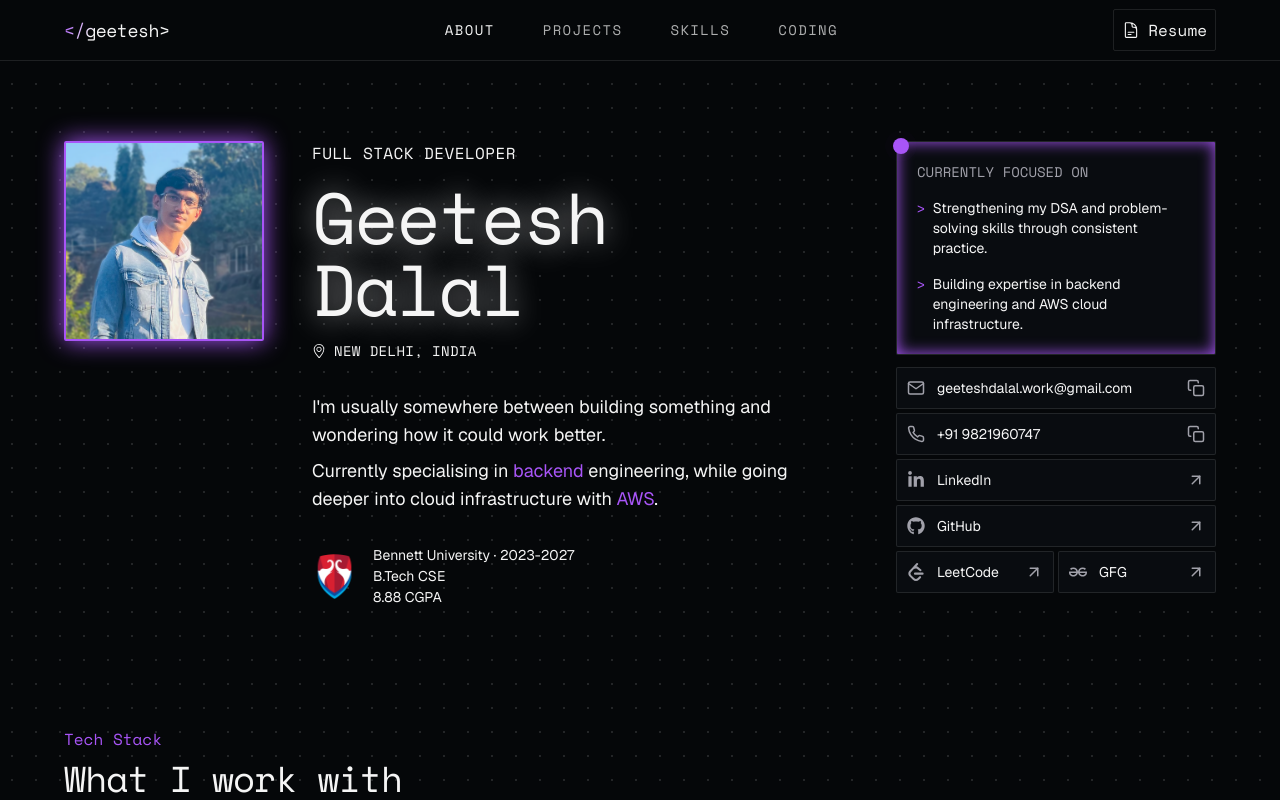
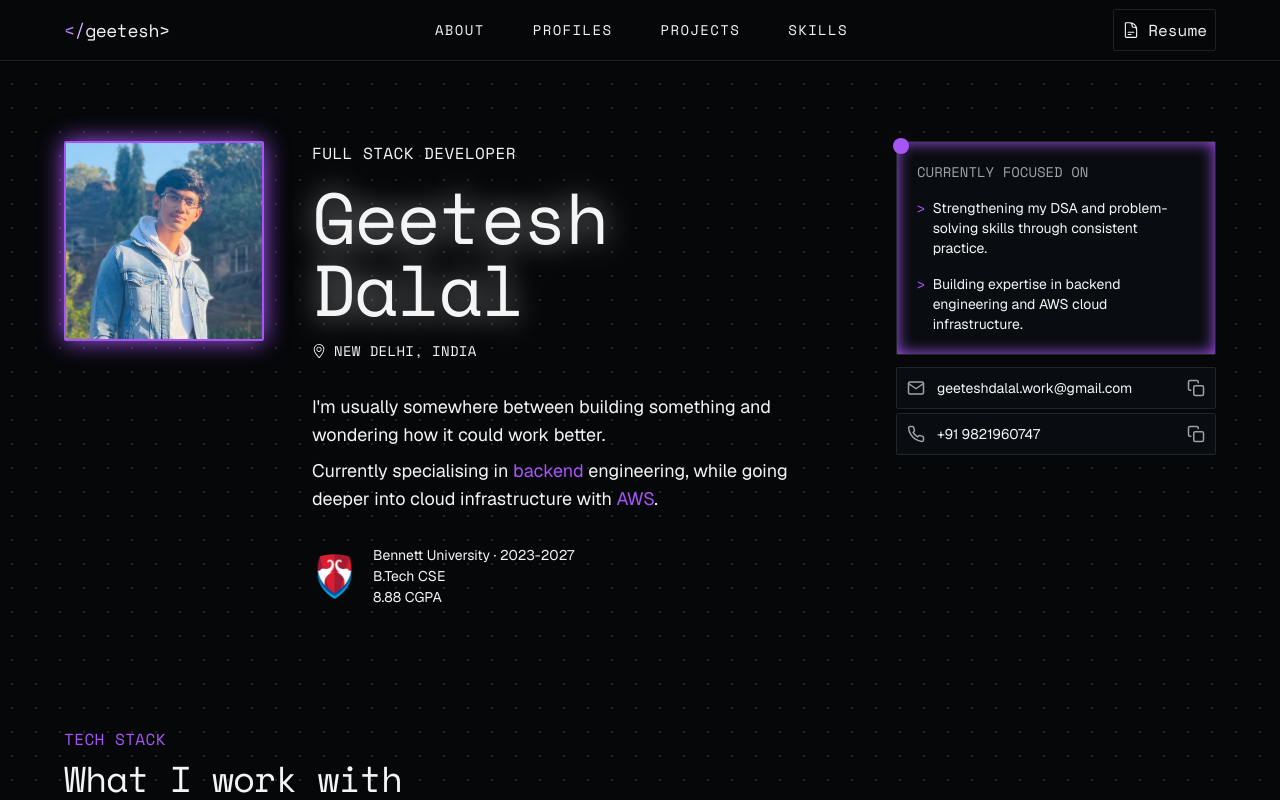
Before and after one commit to Geeteshgit/portfolio-website, a Next.js app: page / in a window 1280 px wide. Shown: the top 800 px of the page. Built offline with nearby package versions, Linux system fonts and the light colour scheme.

Commit message:
update header to scroll to another page's section (#9)

```diff
--- a/src/components/ScrambledText.tsx
+++ /dev/null
@@ -1,85 +0,0 @@
-import React, { useEffect, useRef } from 'react';
-import { gsap } from 'gsap';
-import { SplitText } from 'gsap/SplitText';
-import { ScrambleTextPlugin } from 'gsap/ScrambleTextPlugin';
-
-gsap.registerPlugin(SplitText, ScrambleTextPlugin);
-
-export interface ScrambledTextProps {
-  radius?: number;
-  duration?: number;
-  speed?: number;
-  scrambleChars?: string;
-  className?: string;
-  style?: React.CSSProperties;
-  children: React.ReactNode;
-}
-
-const ScrambledText: React.FC<ScrambledTextProps> = ({
-  radius = 100,
-  duration = 1.2,
-  speed = 0.5,
-  scrambleChars = '.:',
-  className = '',
-  style = {},
-  children
-}) => {
-  const rootRef = useRef<HTMLDivElement | null>(null);
-
-  useEffect(() => {
-    if (!rootRef.current) return;
-
-    const split = SplitText.create(rootRef.current.querySelector('p'), {
-      type: 'chars',
-      charsClass: 'inline-block will-change-transform'
-    });
-
-    split.chars.forEach(el => {
-      const c = el as HTMLElement;
-      gsap.set(c, { attr: { 'data-content': c.innerHTML } });
-    });
-
-    const handleMove = (e: PointerEvent) => {
-      split.chars.forEach(el => {
-        const c = el as HTMLElement;
-        const { left, top, width, height } = c.getBoundingClientRect();
-        const dx = e.clientX - (left + width / 2);
-        const dy = e.clientY - (top + height / 2);
-        const dist = Math.hypot(dx, dy);
-
-        if (dist < radius) {
-          gsap.to(c, {
-            overwrite: true,
-            duration: duration * (1 - dist / radius),
-            scrambleText: {
-              text: c.dataset.content || '',
-              chars: scrambleChars,
-              speed
-            },
-            ease: 'none'
-          });
-        }
-      });
-    };
-
-    const el = rootRef.current;
-    el.addEventListener('pointermove', handleMove);
-
-    return () => {
-      el.removeEventListener('pointermove', handleMove);
-      split.revert();
-    };
-  }, [radius, duration, speed, scrambleChars]);
-
-  return (
-    <div
-      ref={rootRef}
-      className={`m-[7vw] max-w-[800px] font-mono text-[clamp(14px,4vw,32px)] text-white ${className}`}
-      style={style}
-    >
-      <p>{children}</p>
-    </div>
-  );
-};
-
-export default ScrambledText;
--- a/src/components/about/About.tsx
+++ b/src/components/about/About.tsx
@@ -5,7 +5,10 @@ import AboutInfo from "./AboutInfo";
 
 const AboutSection = () => {
   return (
-    <section className="w-full max-w-7xl mx-auto px-4 sm:px-8 lg:px-16 my-10 sm:my-20 flex flex-col lg:flex-row lg:justify-between gap-6 lg:gap-12">
+    <section
+      id="about"
+      className="w-full max-w-7xl mx-auto px-4 sm:px-8 lg:px-16 my-10 sm:my-20 flex flex-col lg:flex-row lg:justify-between gap-6 lg:gap-12"
+    >
       <AboutImage />
       <AboutContent />
       <AboutInfo />
--- a/src/components/about/AboutInfo.tsx
+++ b/src/components/about/AboutInfo.tsx
@@ -1,11 +1,16 @@
-import ContactnProfileContainer from "./ContactnProfileContainer";
 import CurrentlyFocused from "./CurrentlyFocused";
+import ContactCard from "./ContactCard";
+import { FiMail, FiPhone } from "react-icons/fi";
+import { myData } from "@/data/mydata";
 
 const AboutInfo = () => {
   return (
     <div className="shrink-0 w-xs md:w-sm lg:w-xs flex flex-col md:flex-row lg:flex-col md:items-stretch gap-2">
       <CurrentlyFocused />
-      <ContactnProfileContainer />
+      <div className="w-full flex flex-col gap-1 mt-1 md:mt-0 lg:mt-1 font-body text-sm">
+        <ContactCard Icon={FiMail} value={myData.email} />
+        <ContactCard Icon={FiPhone} value={myData.phone} />
+      </div>
     </div>
   );
 };
--- a/src/components/about/ContactnProfileContainer.tsx
+++ /dev/null
@@ -1,38 +0,0 @@
-import React from "react";
-import ContactCard from "./ContactCard";
-import ProfileLinks from "./ProfileLinks";
-import { myData } from "@/data/mydata";
-import { FaGithub, FaLinkedinIn } from "react-icons/fa6";
-import { FiMail, FiPhone } from "react-icons/fi";
-import { SiGeeksforgeeks, SiLeetcode } from "react-icons/si";
-
-const ContactnProfileContainer = () => {
-  return (
-    <div className="w-full flex flex-col gap-1 mt-1 md:mt-0 lg:mt-1 font-body text-sm">
-      <div className="w-full flex flex-col gap-1">
-        <ContactCard Icon={FiMail} value={myData.email} />
-        <ContactCard Icon={FiPhone} value={myData.phone} />
-      </div>
-      <ProfileLinks
-        href={myData.linkedin}
-        Icon={FaLinkedinIn}
-        label="LinkedIn"
-      />
-      <ProfileLinks href={myData.github} Icon={FaGithub} label="GitHub" />
-      <div className="w-full grid grid-cols-2 gap-1">
-        <ProfileLinks
-          href={myData.leetcode}
-          Icon={SiLeetcode}
-          label="LeetCode"
-        />
-        <ProfileLinks
-          href={myData.geeksforgeeks}
-          Icon={SiGeeksforgeeks}
-          label="GFG"
-        />
-      </div>
-    </div>
-  );
-};
-
-export default ContactnProfileContainer;
--- a/src/components/about/ProfileLinks.tsx
+++ /dev/null
@@ -1,26 +0,0 @@
-import React from "react";
-import { ArrowUpRight } from "lucide-react";
-import { IconType } from "react-icons";
-
-type ProfileLinksProps = {
-  href: string;
-  Icon: IconType;
-  label: string;
-};
-
-const ProfileLinks = ({ href, Icon, label }: ProfileLinksProps) => {
-  return (
-    <a
-      href={href}
-      target="_blank"
-      rel="noopener noreferrer"
-      className="flex items-center gap-3 rounded-xs border border-border hover:border-primary transition-all bg-surface p-2.5"
-    >
-      <Icon className="shrink-0 text-muted" size={18} />
-      <span className="flex-1">{label}</span>
-      <ArrowUpRight size={18} className="shrink-0 text-muted" />
-    </a>
-  );
-};
-
-export default ProfileLinks;
--- a/src/components/layout/Header.tsx
+++ b/src/components/layout/Header.tsx
@@ -1,6 +1,7 @@
 "use client";
 
 import { useState } from "react";
+import { usePathname, useRouter } from "next/navigation";
 import { IoMenu } from "react-icons/io5";
 import { RxCross2 } from "react-icons/rx";
 import { HiOutlineDocumentText } from "react-icons/hi2";
@@ -8,41 +9,38 @@ import Link from "next/link";
 import ShinyText from "../ShinyText";
 
 const Header = () => {
-  const [active, setActive] = useState("about");
   const [isOpen, setIsOpen] = useState(false);
-
-  const navItems = ["about", "projects", "skills", "coding"];
+  const navItems = ["about", "profiles", "projects", "skills"];
+  const router = useRouter();
+  const pathname = usePathname();
 
   const scrollToSection = (item: string) => {
     const id = item.toLowerCase();
-    const section = document.getElementById(id);
 
-    if (section) {
-      section.scrollIntoView({ behavior: "smooth" });
-      setActive(id);
+    if (pathname === "/") {
+      document.getElementById(id)?.scrollIntoView({
+        behavior: "smooth",
+      });
+
+      setIsOpen(false);
+      return;
     }
 
+    router.push(`/#${id}`);
     setIsOpen(false);
   };
 
   const renderNavButtons = () =>
     navItems.map((item) => {
-      const id = item.toLowerCase();
-
       return (
         <button
           key={item}
           type="button"
           onClick={() => scrollToSection(item)}
-          className={`group relative cursor-pointer text-xl tracking-widest transition-all duration-200 sm:text-sm
+          className="group relative cursor-pointer text-xl tracking-widest transition-all duration-200 sm:text-sm
             after:absolute after:-bottom-1.5 after:left-0 after:h-px after:w-0
             after:bg-primary after:transition-all after:duration-300
-            after:content-[''] hover:after:w-full
-            ${
-              active === id
-                ? "text-foreground"
-                : "text-foreground/70 hover:text-foreground"
-            }`}
+            after:content-[''] hover:after:w-full"
         >
           {item.toUpperCase()}
         </button>
--- a/src/components/tech-stack/TechStack.tsx
+++ b/src/components/tech-stack/TechStack.tsx
@@ -3,9 +3,12 @@ import TechStackCategoryCard from "./TechStackCategoryCard";
 
 const TechStack = () => {
   return (
-    <section className="w-full max-w-7xl mx-auto px-4 sm:px-8 lg:px-16 py-10 flex flex-col gap-6">
+    <section
+      id="skills"
+      className="w-full max-w-7xl mx-auto px-4 sm:px-8 lg:px-16 py-10 flex flex-col gap-6"
+    >
       <div>
-        <p className="text-primary">Tech Stack</p>
+        <p className="text-primary uppercase tracking-wide">Tech Stack</p>
 
         <h2 className="mt-2 text-3xl tracking-tight md:text-4xl">
           What I work with
```
Also changed, not shown: src/components/ShinyText.tsx (+26 -16 lines).
